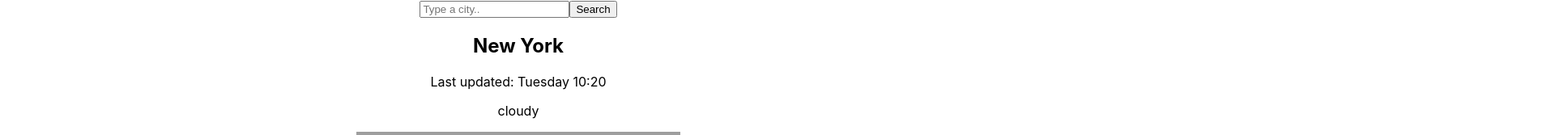
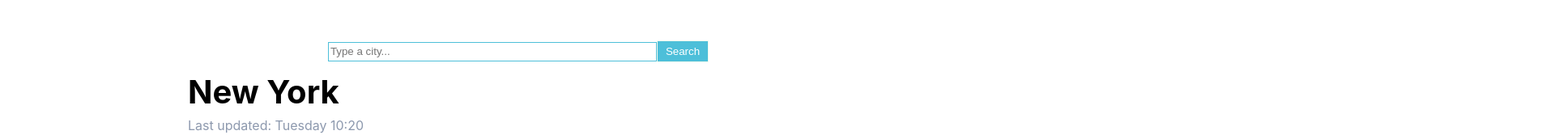
Before and after one commit to hayamania/weather-react-app, a React (Create React App) app: page / in a window 1280 px wide. Shown: the top 167 px of the page at 81% size, 1920 px wide, since content can reach past the window. Built offline with nearby package versions, Linux system fonts and the light colour scheme; grey boxes are pictures that could not be loaded.

Commit message:
changed div name

```diff
--- a/src/Weather.js
+++ b/src/Weather.js
@@ -1,11 +1,11 @@
 import React from "react";
+import Forecast from "./Forecast";
 import "./Weather.css";
-import Forecast from "./Forecast";
 
 export default function Weatehr(props) {
   return (
-    <div className="Weather">
-      <input id="search-input" type="text" placeholder="Type a city.." />
+    <div className="weather">
+      <input id="search-input" type="text" placeholder="Type a city..." />
       <button className="search-button">Search</button>
       <div className="top-row">
         <div className="col">
```
